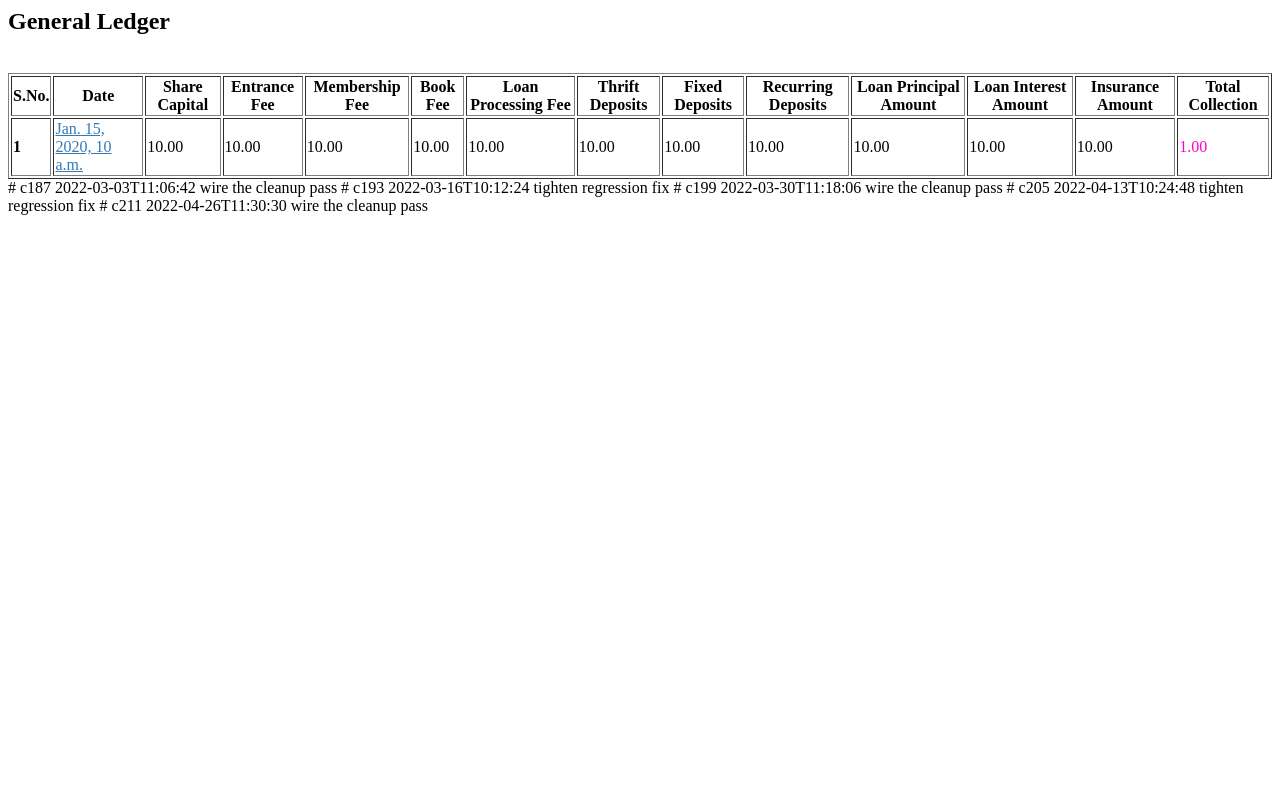
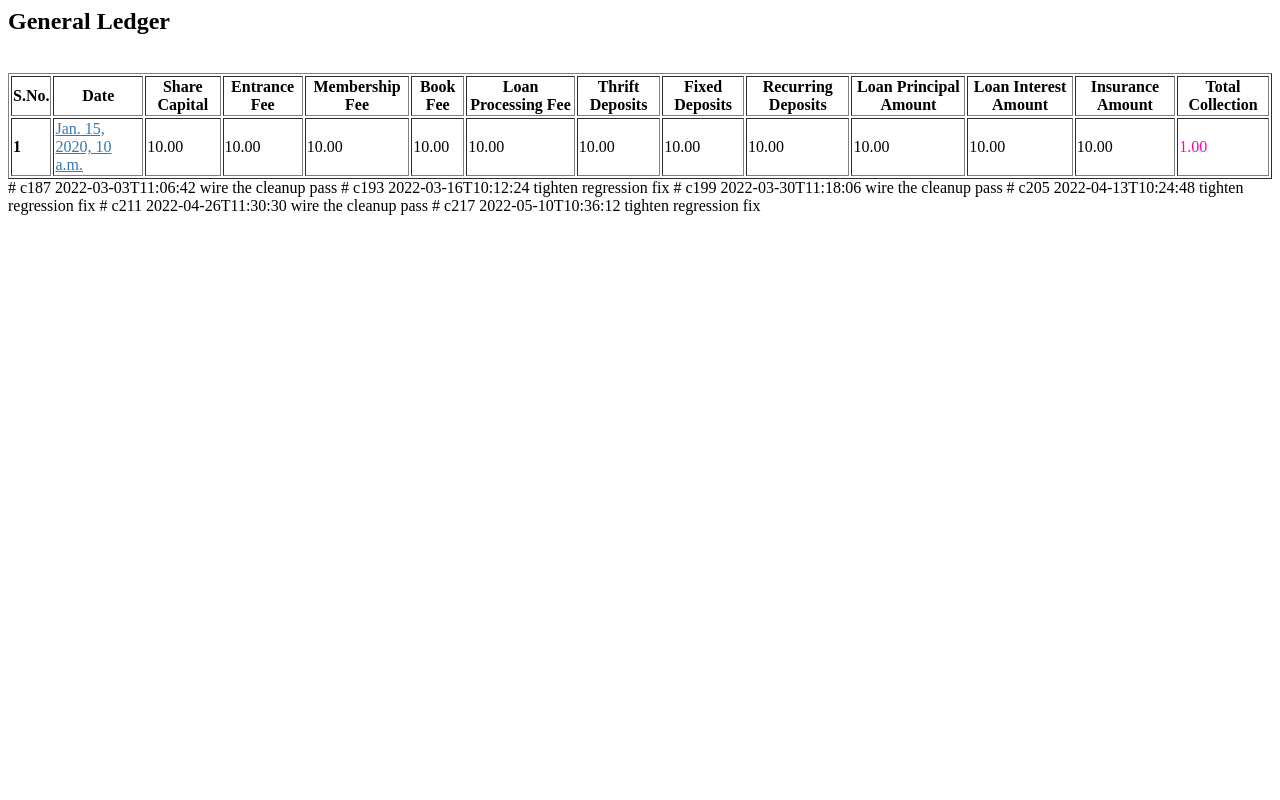
Before and after one commit to kkanupriyaphd21-dev/finance-backend-repo, a Django app: template templates/pdfgeneral_ledger.html in a window 1280 px wide. Run offline with Django 3.2, Linux system fonts and the light colour scheme; the template is opened without the code that fills it: most values are stand-ins (such as "Sample title", 1, 10 or a date in 2020).

Commit message:
tighten regression fix
Follow-up after review. The main path is unchanged; the null case is now handled.

```diff
--- a/templates/generalledger.html
+++ b/templates/generalledger.html
@@ -41,3 +41,5 @@
 # c211 2022-04-26T11:30:30 wire the cleanup pass
 
 # c213 2022-05-01T12:52:44 tighten regression fix
+
+# c217 2022-05-10T10:36:12 tighten regression fix
--- a/templates/pdfgeneral_ledger.html
+++ b/templates/pdfgeneral_ledger.html
@@ -17,3 +17,5 @@
 # c205 2022-04-13T10:24:48 tighten regression fix
 
 # c211 2022-04-26T11:30:30 wire the cleanup pass
+
+# c217 2022-05-10T10:36:12 tighten regression fix
```
